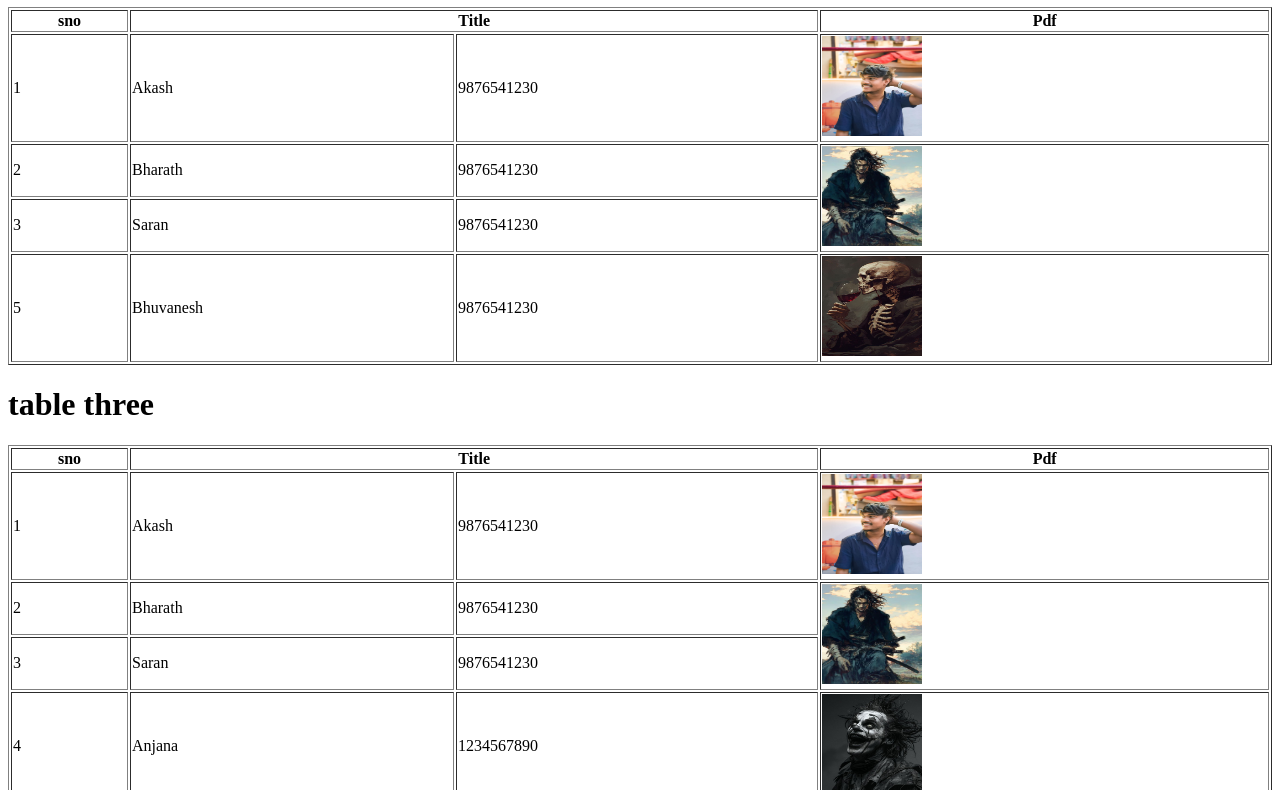
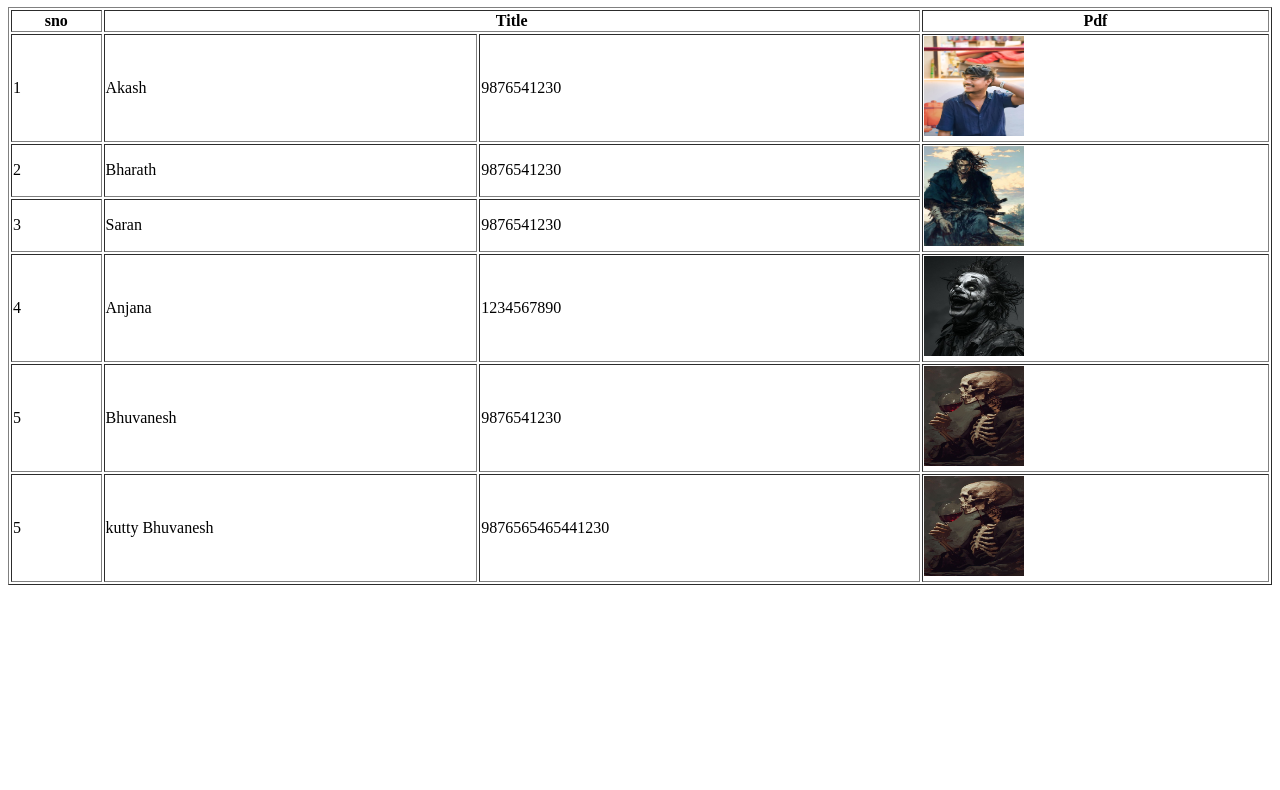
Before and after one commit to palaniakash1/tables-html, a plain HTML site: page index.html in a window 1280 px wide. Shown: the part 731-1521 px from the top of the page. After the commit the page ends 1324 px from the top, so only its background shows below. Drawn offline with Linux system fonts and the light colour scheme.

Commit message:
i have deleted the table three, and created kutty buva

```diff
--- a/index.html
+++ b/index.html
@@ -49,43 +49,6 @@
     </table>
 
      <table border="1" width="100%">
-        <h1>table two</h1>
-
-        <thead>
-            <th>sno</th>
-            <th colspan="2">Title</th>
-            <th>Pdf</th>
-        </thead>
-        <tbody>
-            <tr>
-                <td>1</td>
-                <td>Akash</td>
-                <td>9876541230</td>
-                <td><img src="akash.jpg" alt="akash"width="100px" height="100px"></td>
-            </tr>
-            <tr>
-                <td>2</td>
-                <td>Bharath</td>
-                <td>9876541230</td>
-                <td rowspan="2"><img src="0557465d8d9ce3f414107c6f78fcc693.jpg" alt="akash"width="100px" height="100px"></td>
-            </tr>
-            <tr>
-                <td>3</td>
-                <td>Saran</td>
-                <td>9876541230</td>
-            </tr>
-
-            <tr>
-                <td>5</td>
-                <td>Bhuvanesh</td>
-                <td>9876541230</td>
-                <td><img src="skeleton wine.jpg" alt="akash"width="100px" height="100px"></td>
-            </tr>
-        </tbody>
-    </table>
-
-
-     <table border="1" width="100%">
         <h1>table three</h1>
 
         <thead>
@@ -123,6 +86,12 @@
                 <td>9876541230</td>
                 <td><img src="skeleton wine.jpg" alt="akash"width="100px" height="100px"></td>
             </tr>
+            <tr>
+                <td>5</td>
+                <td>kutty Bhuvanesh</td>
+                <td>9876565465441230</td>
+                <td><img src="skeleton wine.jpg" alt="akash"width="100px" height="100px"></td>
+            </tr>
         </tbody>
     </table>
 
```
